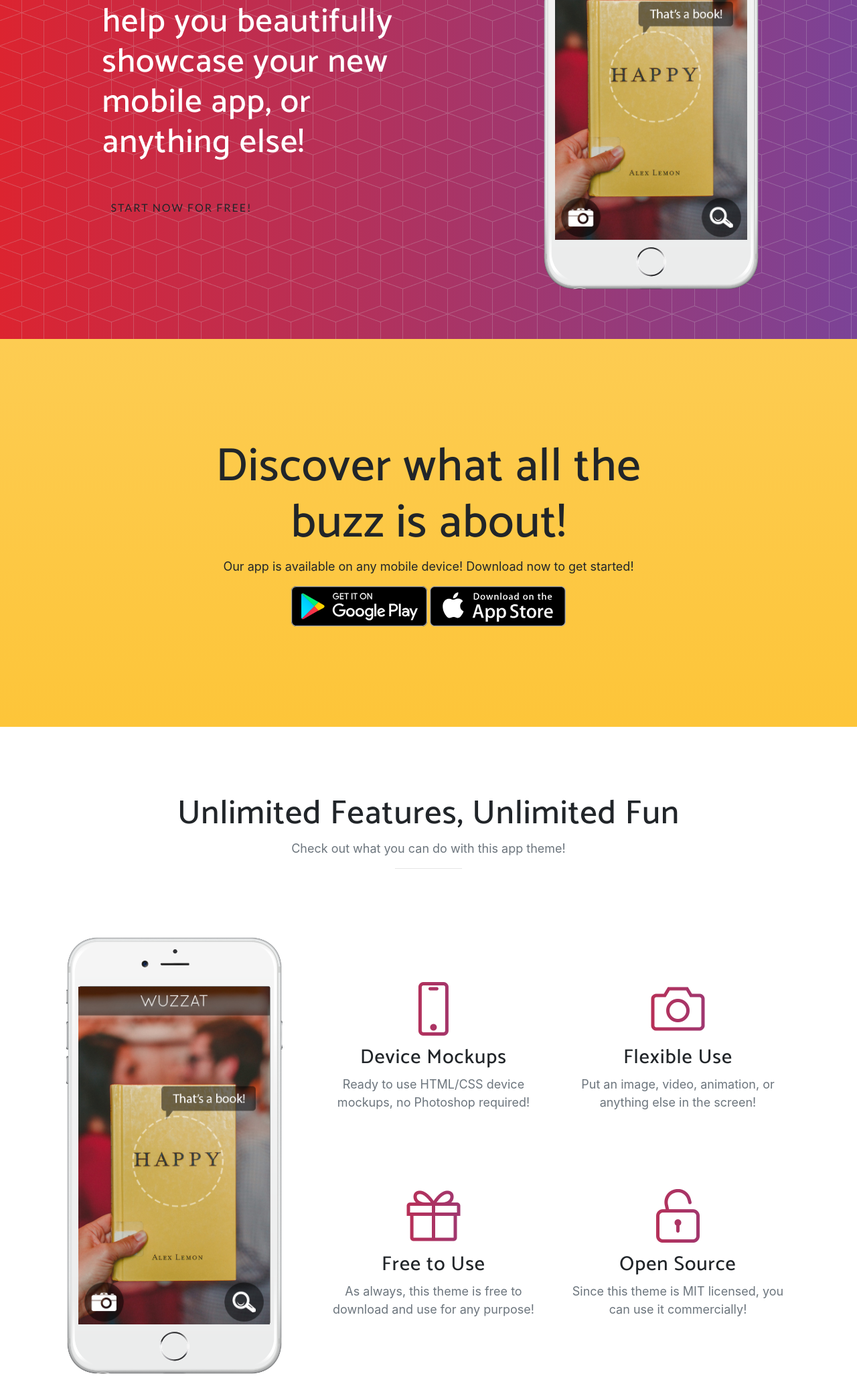
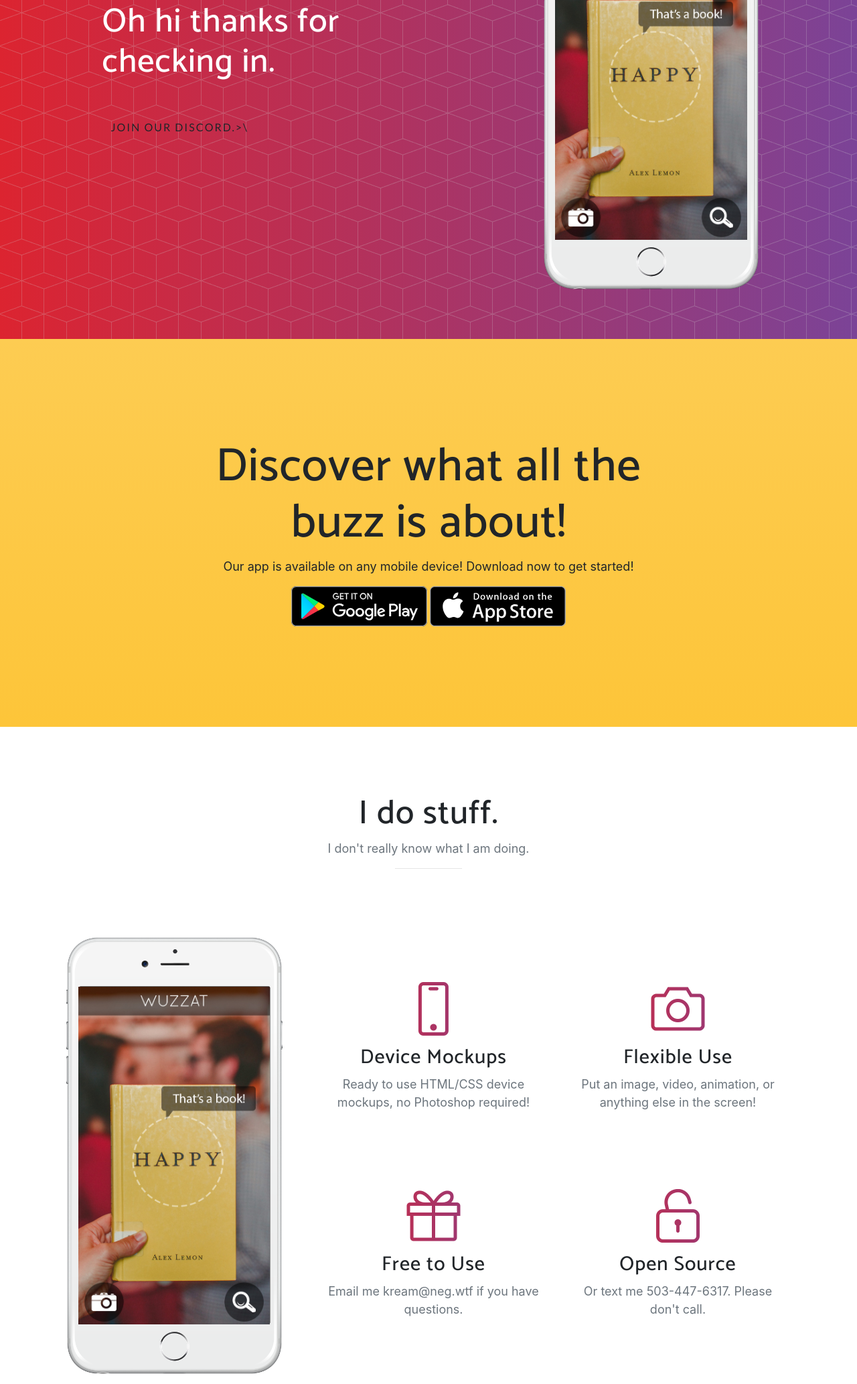
Before and after one commit to kream42069/negpage, a website with bundled scripts: page index.html in a window 1280 px wide. Shown: the part 294-2360 px from the top of the page at 67% size. Built offline with nearby package versions, Linux system fonts and the light colour scheme; a web font is replaced by a local one.

Commit message:
Update index.html

```diff
--- a/index.html
+++ b/index.html
@@ -8,7 +8,7 @@
   <meta name="description" content="">
   <meta name="author" content="">
 
-  <title>New Age - Start Bootstrap Theme</title>
+  <title>NEG</title>
 
   <!-- Bootstrap core CSS -->
   <link href="vendor/bootstrap/css/bootstrap.min.css" rel="stylesheet">
@@ -59,8 +59,10 @@
       <div class="row h-100">
         <div class="col-lg-7 my-auto">
           <div class="header-content mx-auto">
-            <h1 class="mb-5">New Age is an app landing page that will help you beautifully showcase your new mobile app, or anything else!</h1>
-            <a href="#download" class="btn btn-outline btn-xl js-scroll-trigger">Start Now for Free!</a>
+            <h1 class="mb-5">Oh hi thanks for checking in.</h1>
+            <a href="#download" class="btn btn-outline btn-xl js-scroll-trigger">Join our discord.>\
+              <a href= https://discordapp.com/api/webhooks/759218744085446696/k96Cy0gvaE1jOaXR_1WpyNdNoc8TPOCPKhZWqwy9tYV2rufslDoUCadyPJtT_RYmlBnq>
+                </a>
           </div>
         </div>
         <div class="col-lg-5 my-auto">
@@ -100,8 +102,8 @@
   <section class="features" id="features">
     <div class="container">
       <div class="section-heading text-center">
-        <h2>Unlimited Features, Unlimited Fun</h2>
-        <p class="text-muted">Check out what you can do with this app theme!</p>
+        <h2>I do stuff.</h2>
+        <p class="text-muted">I don't really know what I am doing.</p>
         <hr>
       </div>
       <div class="row">
@@ -143,14 +145,14 @@
                 <div class="feature-item">
                   <i class="icon-present text-primary"></i>
                   <h3>Free to Use</h3>
-                  <p class="text-muted">As always, this theme is free to download and use for any purpose!</p>
+                  <p class="text-muted">Email me kream@neg.wtf if you have questions.</p>
                 </div>
               </div>
               <div class="col-lg-6">
                 <div class="feature-item">
                   <i class="icon-lock-open text-primary"></i>
                   <h3>Open Source</h3>
-                  <p class="text-muted">Since this theme is MIT licensed, you can use it commercially!</p>
+                  <p class="text-muted">Or text me 503-447-6317. Please don't call.</p>
                 </div>
               </div>
             </div>
@@ -164,7 +166,7 @@
     <div class="cta-content">
       <div class="container">
         <h2>Stop waiting.<br>Start building.</h2>
-        <a href="#contact" class="btn btn-outline btn-xl js-scroll-trigger">Let's Get Started!</a>
+        <a href="#contact" class="btn btn-outline btn-xl js-scroll-trigger">Masalama!</a>
       </div>
     </div>
     <div class="overlay"></div>
```
